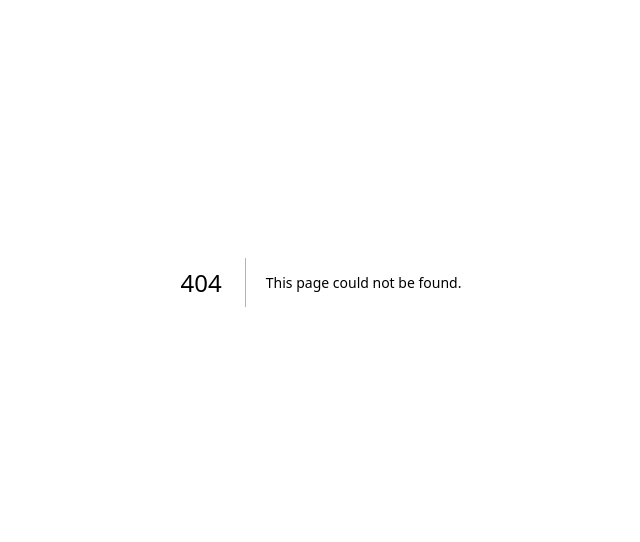
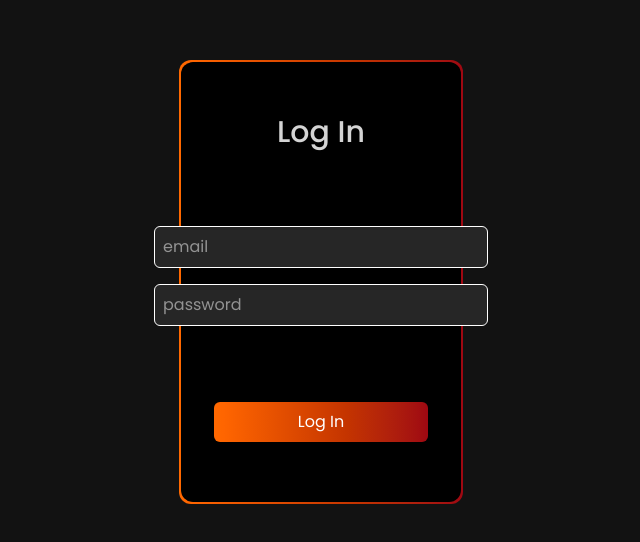
Before and after one commit to adityanair42/messenger-v2, a Next.js app in the folder apps/frontend/: page /login in a window 1280 px wide. Before the commit this address had no page. Shown: the part 118-660 px from the top of the page, without its empty margins (319-959 px from the left). Built offline with nearby package versions, Linux system fonts and the light colour scheme.

Commit message:
changed signin to login

```diff
--- a/apps/frontend/app/signin/page.tsx
+++ b/apps/frontend/app/login/page.tsx
@@ -4,13 +4,13 @@
       <div className="relative flex justify-center items-center h-111 w-71 rounded-xl bg-white bg-gradient-to-r from-orange-500 to-red-800">
         <div className="flex flex-col items-center rounded-xl h-110 w-70 bg-black">
         <div className="text-3xl text-neutral-300 mt-13 mb-17 font-medium">
-          Sign In
+          Log In
         </div>
         <input type="text" placeholder="email"        className="py-2 border rounded-md px-2 my-2 bg-neutral-800"/>
         <input type="password" placeholder="password" className="py-2 border rounded-md px-2 my-2 bg-neutral-800" />
 
         <button className="mt-17 px-21 rounded-md py-2 bg-gradient-to-r from-orange-500 to-red-800">
-          Sign In
+          Log In
         </button>
       </div>
       </div>
```
